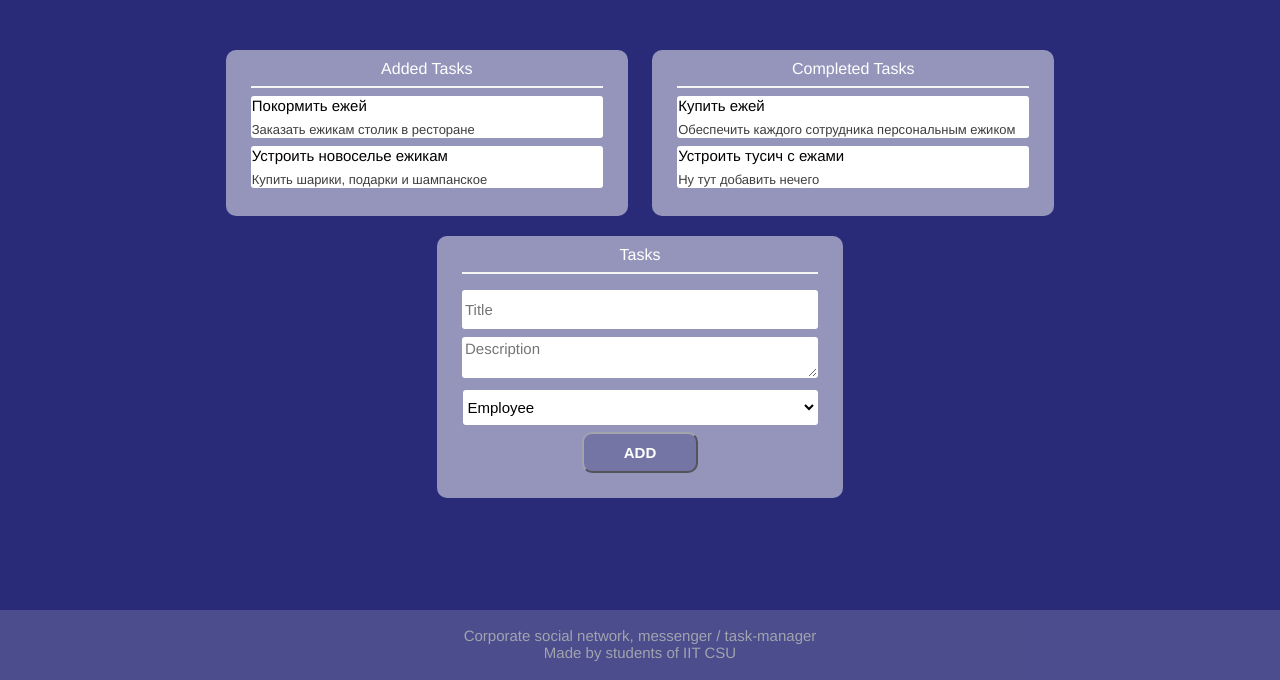
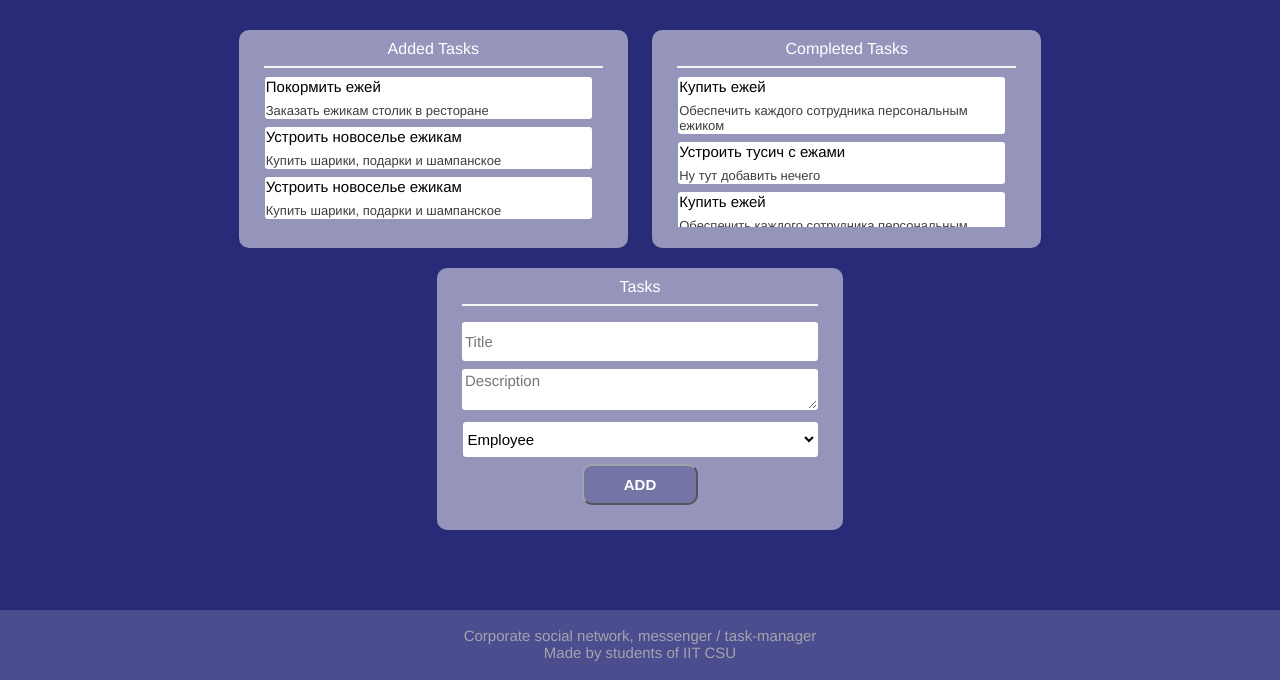
Before and after one commit to evabronskayaa/comttrack, a Django app: page /authentication/add_task/ in a window 1280 px wide. Shown: the part 120-800 px from the top of the page. Run offline with Django 3.2, Linux system fonts and the light colour scheme; parts of the project's set-up code (start-up, migrations or seed data) failed here and were passed over; some libraries are stand-ins or nearby versions.

Commit message:
user can scroll noti

```diff
--- a/authentication/static/authentication/css/tasks&messenger.css
+++ b/authentication/static/authentication/css/tasks&messenger.css
@@ -74,7 +73,7 @@ section{
     border-radius: 10px;
     color: white;
 }
-input, select, textarea, .task{
+input, select, textarea{
     width: 350px;
     height: 35px;
     background-color: #fff;
@@ -175,6 +151,37 @@ ul li a {
     margin-top:-20px;
     margin-left:10px;
 }
+.noti{
+    width: 325px;
+    height: 25px;
+    text-align: left;
+    color: #000;
+    font-weight: 530;
+    font-size: 15px;
+}
+.noti_mess{
+    width: 325px;
+    text-align: left;
+    font-weight: 200;
+    font-size: 13px;
+    color: #3d3d3d;
+}
+.whole_noti{
+    background-color: #fff;
+    margin-bottom: 8px;
+    float: left;
+    border: 1px solid transparent;
+    border-radius: 3px;
+    -webkit-transition: all .3s linear;
+    -o-transition: all .3s linear;
+    scroll-snap-align: start;
+    margin-right: 10px;
+}
+.notification {
+    color: #000000;
+    background-color: rgba(102, 103, 113, 0.1);
+    margin: 5px;
+}
 .seeAll {
     background: #F6F7F8;
     padding: 8px;
@@ -191,3 +198,24 @@ ul li a {
     color: rgba(103, 103, 156, 1);
     text-decoration: underline;
 }
+        .scroll {
+	        float: left;
+	        overflow-y: scroll;
+            height: 150px; /* высота нашего блока */
+            border: 1px solid rgba(193, 193, 193, 0); /* размер и цвет границы блока */
+        }
+
+        #style::-webkit-scrollbar{
+	        width: 12px;
+        }
+
+        #style::-webkit-scrollbar-thumb {
+	        border-radius: 10px;
+	        -webkit-box-shadow: inset 0 0 6px rgba(103, 103, 156, 0.7);
+	        background-color: #d0d0d0;
+        }
+
+        #style::-webkit-scrollbar-track {
+	        -webkit-box-shadow: inset 0 0 6px rgba(0,0,0,0.3);
+	        border-radius: 10px;
+        }
--- a/authentication/templates/authentication/add_task.html
+++ b/authentication/templates/authentication/add_task.html
@@ -8,46 +8,8 @@
     <link rel="stylesheet" href = "{% static 'authentication/css/tasks&messenger.css' %}">
     <link rel="icon" type="image" href="{% static 'authentication/images/icon1.png' %}">
 <style>
-    .checkbox{
-        height: 8px;
-    }
     footer{
-            /* Фиксированное положение */
-            left: 0; bottom: 0; /* Левый нижний угол */
-            width: 100%; /* Ширина слоя */
-    }
-    .noti{
-        width: 350px;
-        height: 25px;
-        text-align: left;
-        color: #000;
-        font-weight: 530;
-        font-size: 15px;
-    }
-    .noti_mess{
-        width: 350px;
-        text-align: left;
-        font-weight: 200;
-        font-size: 13px;
-        color: #3d3d3d;
-    }
-    .whole_noti{
-        background-color: #fff;
-        margin-bottom: 8px;
-        float: left;
-        border: 1px solid transparent;
-        border-radius: 3px;
-        -webkit-transition: all .3s linear;
-        -o-transition: all .3s linear;
-    }
-    .notification {
-        color: #000000;
-        background-color: rgba(42, 43, 120, 0.1);
-        margin: 5px;
-    }
-    h5, h6{
-        margin: 5px;
-        font-weight: 200;
+        position: relative;
     }
 </style>
 </head>
@@ -96,6 +58,7 @@
             <div class="card" style = "margin-bottom: 20px; margin-right: 20px">
                 <h1>Added Tasks</h1>
                 <hr>
+                <div class = "scroll" id="style">
                     <div class = "whole_noti" >
                         <div class = "noti">Покормить ежей</div>
                         <div class ="noti_mess">Заказать ежикам столик в ресторане</div>
@@ -105,20 +68,39 @@
                         <div class = "noti">Устроить новоселье ежикам</div>
                         <div class ="noti_mess">Купить шарики, подарки и шампанское</div>
                     </div>
+                    <br>
+                    <div class = "whole_noti" >
+                        <div class = "noti">Устроить новоселье ежикам</div>
+                        <div class ="noti_mess">Купить шарики, подарки и шампанское</div>
+                    </div>
+                    <br>
+                </div>
+
             </div>
             <div class="card" style = "margin-bottom: 20px">
                 <h1>Completed Tasks</h1>
                 <hr>
+                <div class = "scroll" id="style">
                     <div class = "whole_noti" >
                         <div class = "noti">Купить ежей</div>
                         <div class ="noti_mess">Обеспечить каждого сотрудника персональным ежиком</div>
-
                     </div>
                     <br>
                     <div class = "whole_noti" >
                         <div class = "noti">Устроить тусич с ежами</div>
                         <div class ="noti_mess">Ну тут добавить нечего</div>
-
+                    </div>
+                    <br>
+                    <div class = "whole_noti" >
+                        <div class = "noti">Купить ежей</div>
+                        <div class ="noti_mess">Обеспечить каждого сотрудника персональным ежиком</div>
+                    </div>
+                    <br>
+                    <div class = "whole_noti" >
+                        <div class = "noti">Устроить тусич с ежами</div>
+                        <div class ="noti_mess">Ну тут добавить нечего</div>
+                    </div>
+                    <br>
                 </div>
             </div>
         <div>
@@ -132,17 +114,38 @@
                 </form>
             </div>
         </div>
-        <!-- для сотрудников НЕ ГОТОВО
+        <!-- для сотрудников
         <div class="card" style = "margin-bottom: 20px">
             <h1>Tasks</h1>
             <hr>
+            <form>
+                <input class= "checkbox" type="checkbox" name="a">
+                <label>
                     <div class = "whole_noti" >
                         <div class = "noti">Покормить ежей</div>
                         <div class ="noti_mess">Заказать ежикам столик в ресторане</div>
                     </div>
-            <input class= "checkbox" type="checkbox" name="a" style = "margin-right: 0">
+                </label>
+                <br>
+                <input class= "checkbox" type="checkbox" name="a">
+                <label>
+                    <div class = "whole_noti" >
+                        <div class = "noti">Покормить ежей</div>
+                        <div class ="noti_mess">Заказать ежикам столик в ресторане</div>
+                    </div>
+                </label>
+                <br>
+                <input class= "checkbox" type="checkbox" name="a">
+                <label>
+                    <div class = "whole_noti" >
+                        <div class = "noti">Покормить ежей</div>
+                        <div class ="noti_mess">Заказать ежикам столик в ресторане</div>
+                    </div>
+                </label>
 
 
+                <p><button type = "submit">SEND</button></p>
+            </form>
         </div>-->
     </section>
     <footer class="footer">
```
Also changed, not shown: other parts of authentication/static/authentication/css/tasks&messenger.css (+8 -32 lines), authentication/templates/authentication/notifications.html (+9 -29 lines). Lines whose indentation alone changed are shown as unchanged.
